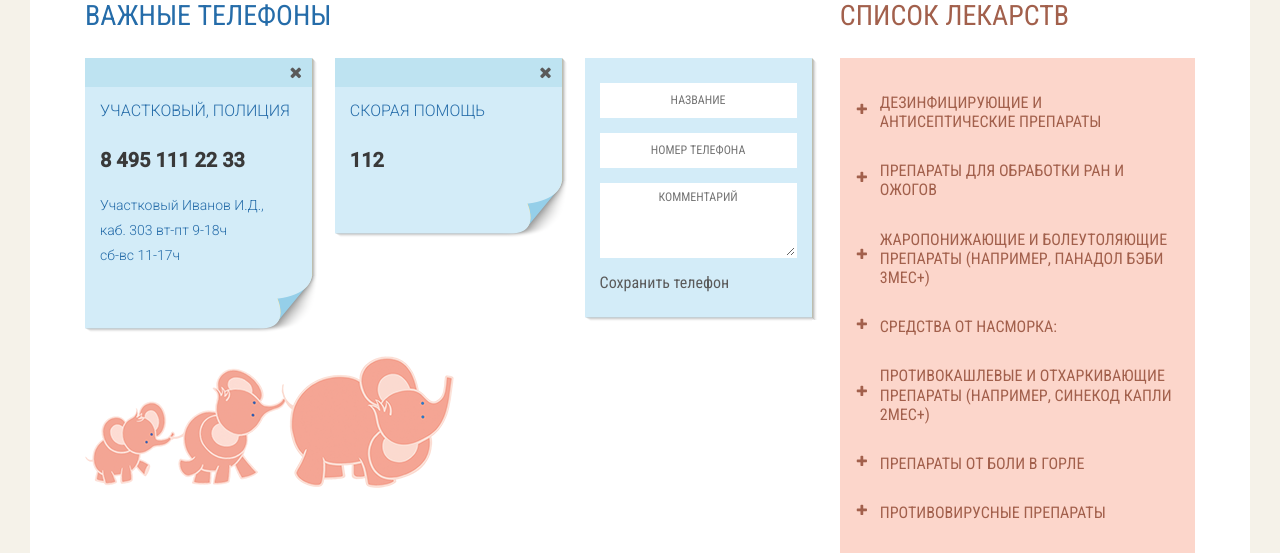
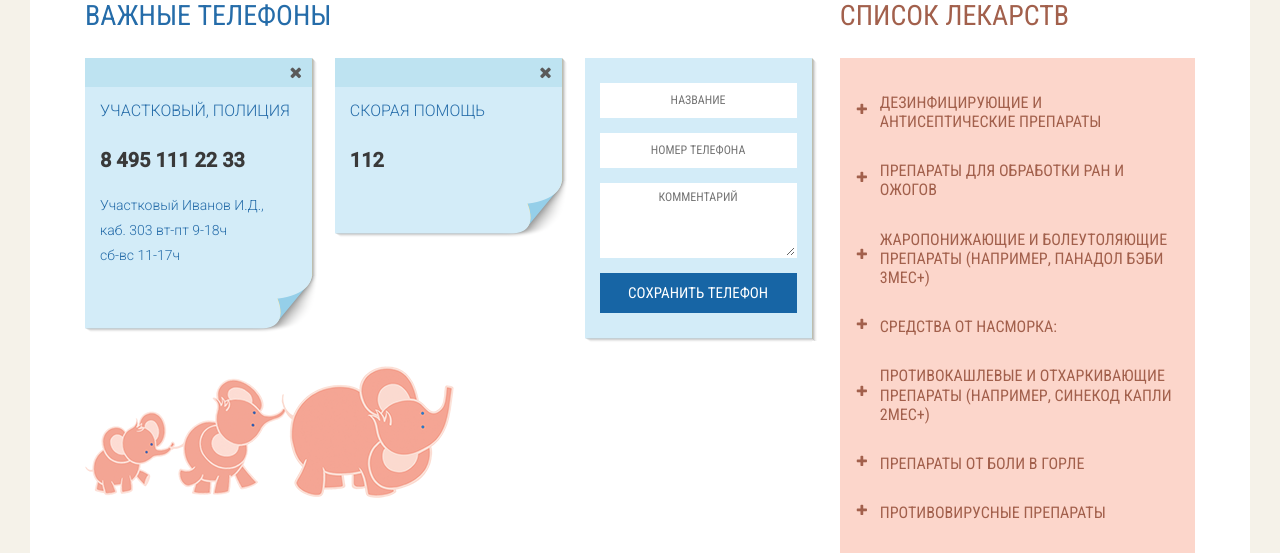
Before and after one commit to otrivin-babyblog/otrivin, a PHP site: page /otrivin_baby/save.php in a window 1280 px wide. Shown: the part 775-1328 px from the top of the page. Run offline with PHP 8.4, Linux system fonts and the light colour scheme; some libraries are stand-ins or nearby versions; some web fonts are replaced.

Commit message:
minor fixes to mobile version

```diff
--- a/css/main.css
+++ b/css/main.css
@@ -2853,7 +2853,7 @@
     background: #cbeafa;
   }
   .save-wrapper .phones-wrapper ul li:before {
-    content: '';
+    /*content: '';
     position: absolute;
     z-index: 1;
     top: auto;
@@ -2863,7 +2863,7 @@
     height: 0;
     border: 10px solid transparent;
     border-top: 10px solid #1765a5;
-    cursor: pointer;
+    cursor: pointer;*/
   }
   .save-wrapper .phones-wrapper ul li:after {
     display: none;
@@ -2876,10 +2876,10 @@
     margin: 0 0 25px;
   }
   .save-wrapper .phones-wrapper ul li .content .phone {
-    display: none;
+    /*display: none;*/
   }
   .save-wrapper .phones-wrapper ul li .content .description {
-    display: none;
+    /*display: none;*/
   }
   .save-wrapper .phones-wrapper ul li.open:before {
     display: none;
--- a/css/styles.css
+++ b/css/styles.css
@@ -1039,7 +1039,7 @@ img {
     top: 40px;
     left: 25px; }
   .audiojs .play {
-    background-position: -164px 0; } }
+   /* background-position: -164px 0;*/ } }
 
 .tales .content {
   padding-bottom: 37px; }
@@ -1514,15 +1514,22 @@ img {
     .complex-step__arrow {
       display: none; }
     .complex-step-content {
-      padding: 0; }
+      padding: 15px;
+		margin: 10px;
+	  }
       .complex-step-content:before, .complex-step-content:after {
-        display: none; }
+        /*display: none;*/ }
+
+
+
+
+
     .complex-step-wrapper {
       background-color: initial;
       padding: 0;
       min-height: initial; }
       .complex-step-wrapper:before, .complex-step-wrapper:after {
-        display: none; }
+       /*display: none;*/ }
     .complex-step__name {
       color: #282c3a;
       font-weight: 500;
@@ -2097,7 +2104,7 @@ label.input-error {
     margin: 0 0 30px;
     padding: 0 20px; }
   .article__img, .article-wrapper img {
-    display: none; }
+   /* display: none; */}
   .article__text, .article-wrapper p {
     line-height: 20px;
     margin: 0 0 15px; }
@@ -2466,3 +2473,30 @@ label.input-error {
       background-color: #f5f2e9; }
     .verse:nth-of-type(3n) {
       background-color: #fdeae4; } }
+
+
+
+
+.btnsave {
+    display: block;
+    width: 100%;
+    height: 40px;
+    border: 0;
+    background: #1765a5;
+    color: #fff;
+    font-size: 15px;
+    text-transform: uppercase;
+    text-align: center;
+    line-height: 40px;
+    cursor: pointer;
+}
+
+@media print {
+	.calendar-table{
+	/*	display: block !important;*/
+	}
+	@page {
+		size: landscape;
+	}
+
+}
```
Also changed, not shown: css/styles_main.css (line endings or trailing spaces).
